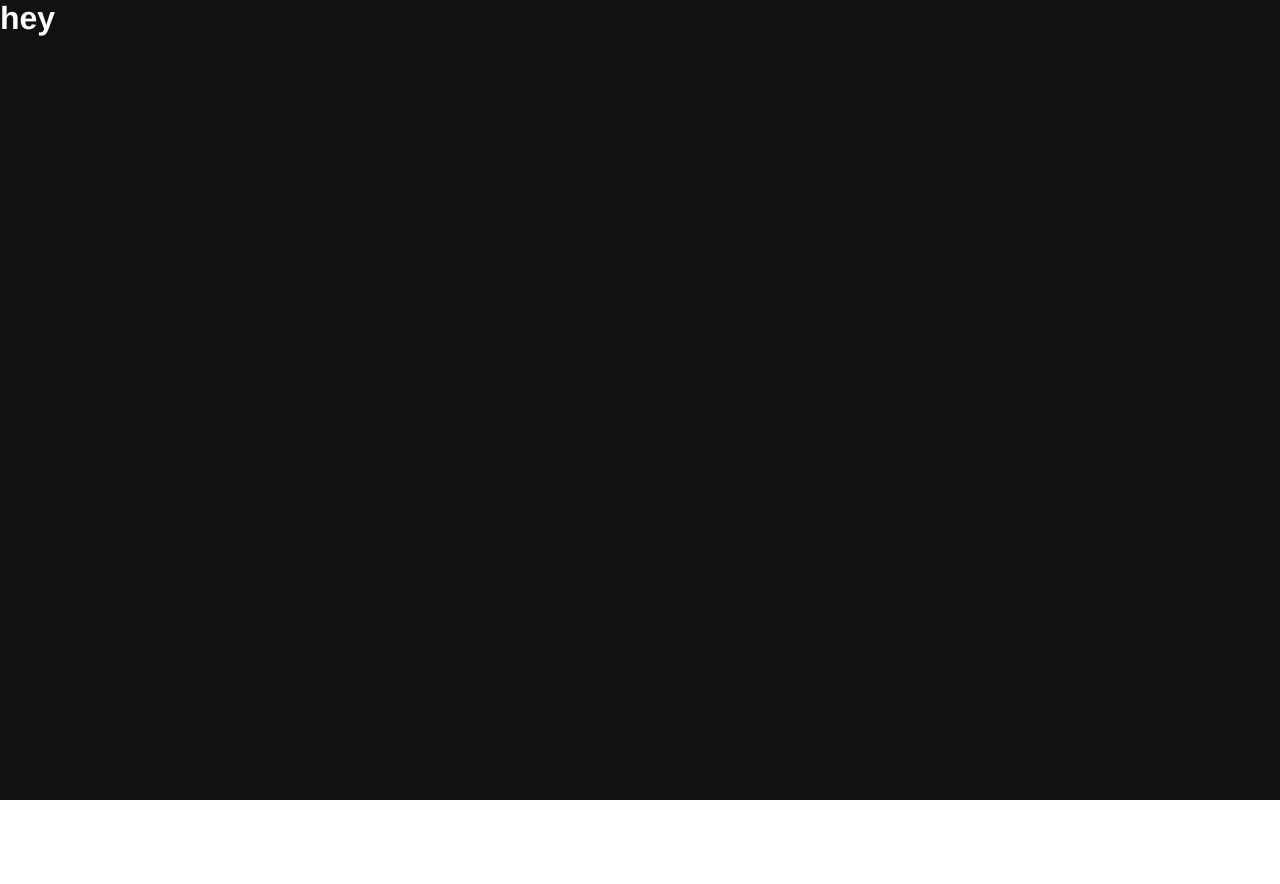
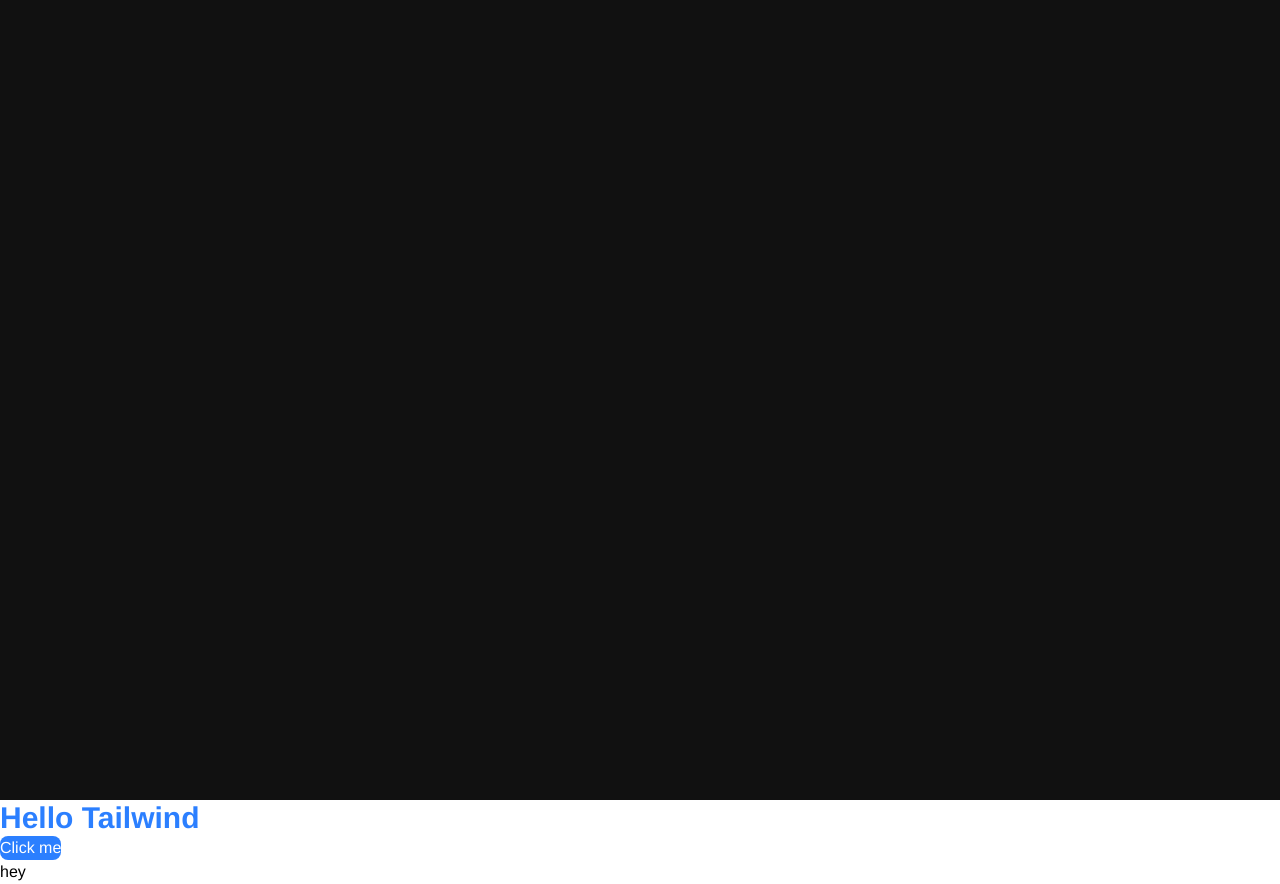
Before and after one commit to NutanShinde8926/master-class, a React (Vite) app: page / in a window 1280 px wide. Before the commit the page ends 800 px from the top, so only its background shows below. Built offline with nearby package versions, Linux system fonts and the light colour scheme.

Commit message:
react master class

```diff
--- a/package.json
+++ b/package.json
@@ -10,8 +10,11 @@
     "preview": "vite preview"
   },
   "dependencies": {
+    "@tailwindcss/cli": "^4.3.0",
+    "@tailwindcss/vite": "^4.3.3",
     "react": "^19.2.8",
-    "react-dom": "^19.2.8"
+    "react-dom": "^19.2.8",
+    "tailwindcss": "^4.3.3"
   },
   "devDependencies": {
     "@types/react": "^19.2.18",
--- a/src/App.jsx
+++ b/src/App.jsx
@@ -2,9 +2,15 @@ import React from 'react'
 
 const App = () => {
   return (
-   <div className="main">
+    <>
+   <div className="main"> </div>
+   <h1 className="text-3xl font-bold text-blue-500">Hello Tailwind</h1>
+   <button className="bg-blue-500 text-white px-4 py-2 rounded-lg hover:bg-blue-600">
+  Click me
+</button>
      <h1>hey</h1>
-   </div>
+
+   </>
   )
 }
 
--- a/src/index.css
+++ b/src/index.css
@@ -1,3 +1,4 @@
+@import "tailwindcss";
 *{
     margin: 0;
     padding: 0;
--- a/vite.config.js
+++ b/vite.config.js
@@ -1,7 +1,8 @@
+import tailwindcss from '@tailwindcss/vite'
 import react from '@vitejs/plugin-react'
 import { defineConfig } from 'vite'
 
 // https://vite.dev/config/
 export default defineConfig({
-  plugins: [react()],
+  plugins: [react(), tailwindcss()],
 })
```
Also changed, not shown: 1 other file (tests, documents, lock files or other folders).
